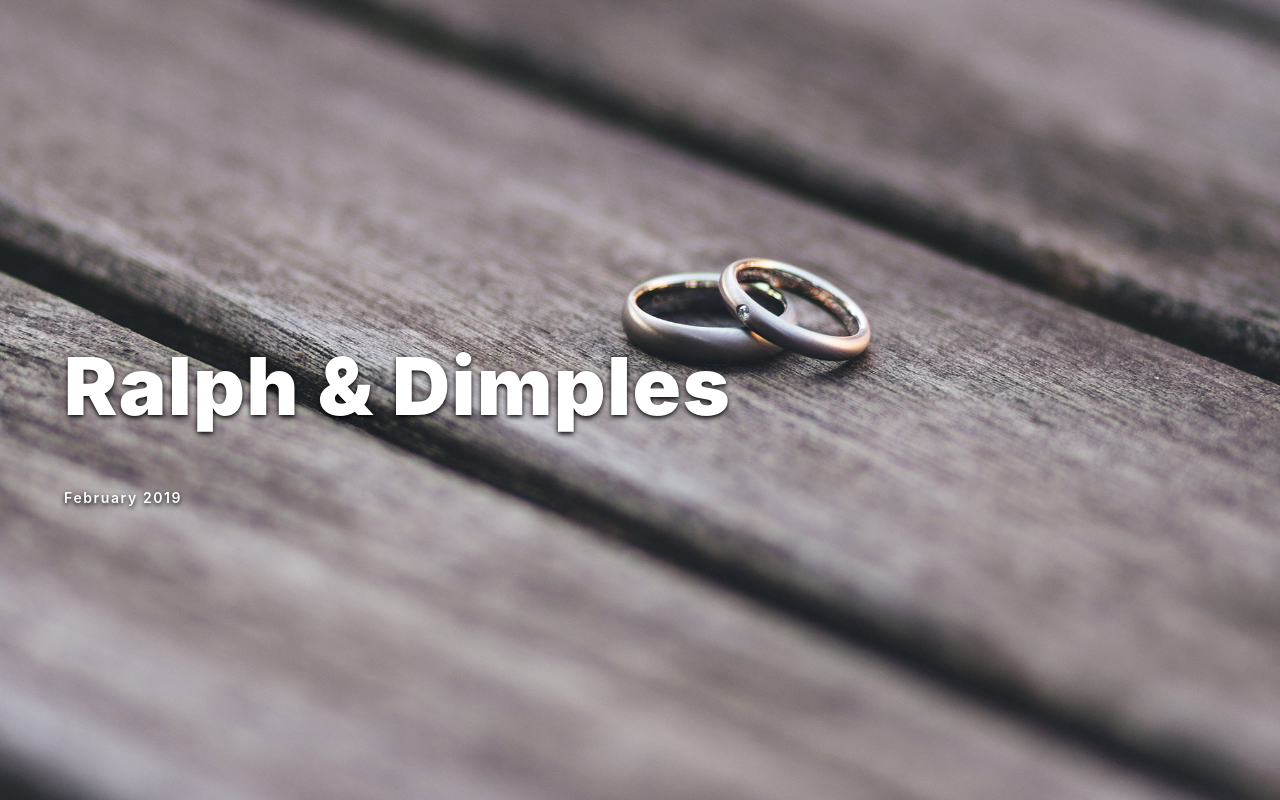
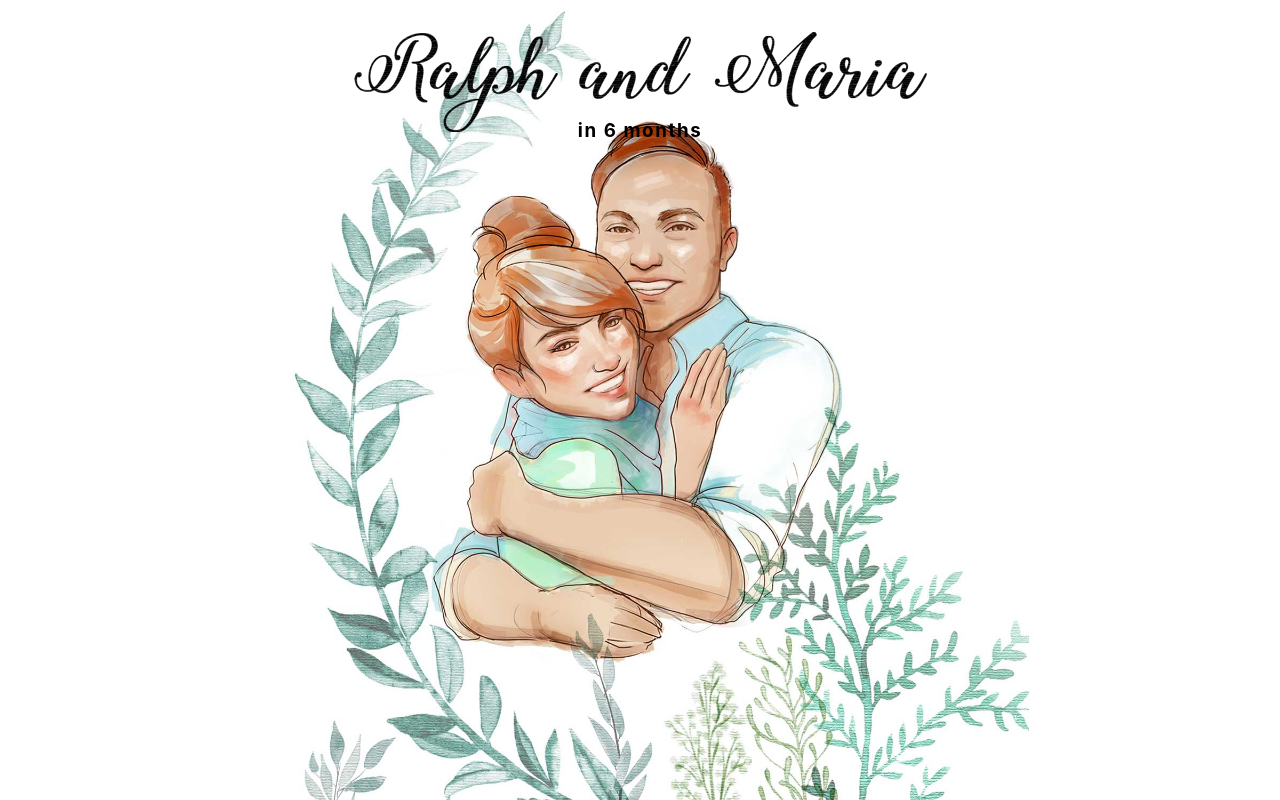
Before and after one commit to ralphtimramos/ralphanddimples, a plain HTML site: page index.html in a window 1280 px wide. Drawn offline with nearby package versions, Linux system fonts and the light colour scheme.

Commit message:
change template to actual artwork

```diff
--- a/index.html
+++ b/index.html
@@ -2,34 +2,40 @@
 <html lang="en">
 <head>
   <meta charset="UTF-8">
-  <title>Ralph and Dimples</title>
+  <title>Ralph and Maria</title>
   <meta name="viewport" content="width=device-width, initial-scale=1">
   <link rel="stylesheet" href="lib/tachyons.min.css"/>
   <style>
-    #bg {
-      background-image: url(images/bg-wedding-rings.jpg);
-      background-repeat: no-repeat;
-      background-position: center center;
-      -webkit-background-size: cover;
+    header img {
+      max-width: 85%;
+    }
+    h3 {
+      position: relative;
+      top: -15px;
+    }
+    body.w-ns {
+      background: url(/images/rd.jpg) no-repeat bottom center;
+      background-size: contain;
+      min-height: 100vh;
+    }
+    body {
       background-size: cover;
-    }
-    h1, h2 {
-      text-shadow: 0 2px 5px rgba(0, 0, 0, 1);
     }
   </style>
 </head>
-<body class="bg-black tracked sans-serif">
+<body class="tracked sans-serif ma0 near-black w-ns pa0">
 
-  <header class="vh-100 dt w-100">
-    <div id="bg" class="dtc v-mid cover ph3 ph4-m ph5-l w-100 h-100">
-      <h1 class="f2 f-subheadline-l measure lh-title fw9 white">Ralph &amp; Dimples</h1>
-      <h2 class="f6 fw6 white">February 2019</h2>
-    </div>
-  </header>
+  <header class="pt4-ns pt6 mb0 tc"> <img src="/images/rd-header.png" alt="Ralph and Maria"> </header>
 
-  <div style="font: 0/0 a; height: 0; opacity: 0">
-    Photo by Flash Bros from Pexels https://www.pexels.com/photo/black-and-silver-ring-204993/
-  </div>
+  <h3 id="countdown" class="black ma0 pa0 tc"></h3>
+
+  <script src="https://cdn.jsdelivr.net/npm/moment@latest/moment.min.js"></script>
+  <script>
+    const deadline = moment([2019, 1, 9]);
+    const now = moment();
+    const countdown = document.getElementById('countdown');
+    countdown.innerHTML = now.to(deadline);
+  </script>
 
   <!-- Global site tag (gtag.js) - Google Analytics -->
   <script async src="https://www.googletagmanager.com/gtag/js?id=UA-114830695-1"></script>
```
Also changed, not shown: images/bg-wedding-rings.jpg (deleted), images/rd-header.png (added), images/rd.jpg (added).
